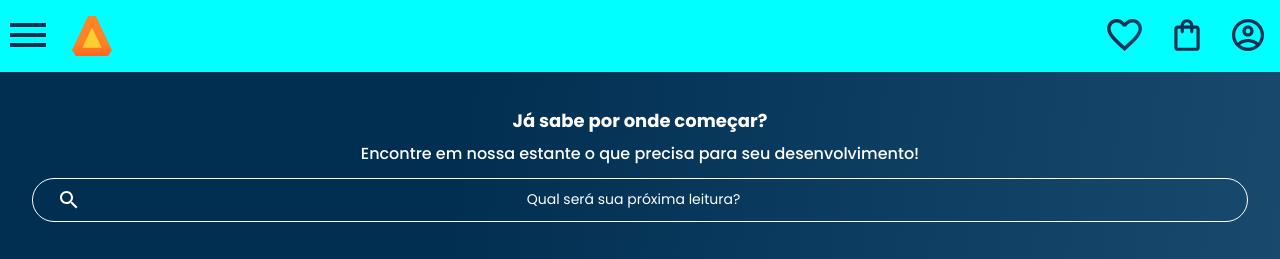
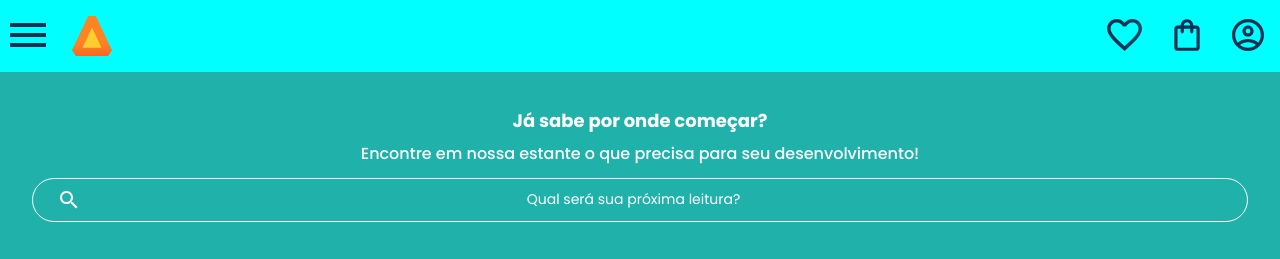
Before and after one commit to yasmindokalleu/Trab-1-4b-mimi, a plain HTML site: page index.html in a window 1280 px wide. Shown: the top 259 px of the page. Drawn offline with nearby package versions, Linux system fonts and the light colour scheme.

Commit message:
Update banner.css

```diff
--- a/styles/banner.css
+++ b/styles/banner.css
@@ -1,5 +1,5 @@
 .banner {
-    background: var(--azul-degrade);
+    background:#20B2AA;
     color: var(--branco);
     text-align: center;
     padding: 2.5em 2em;
```
